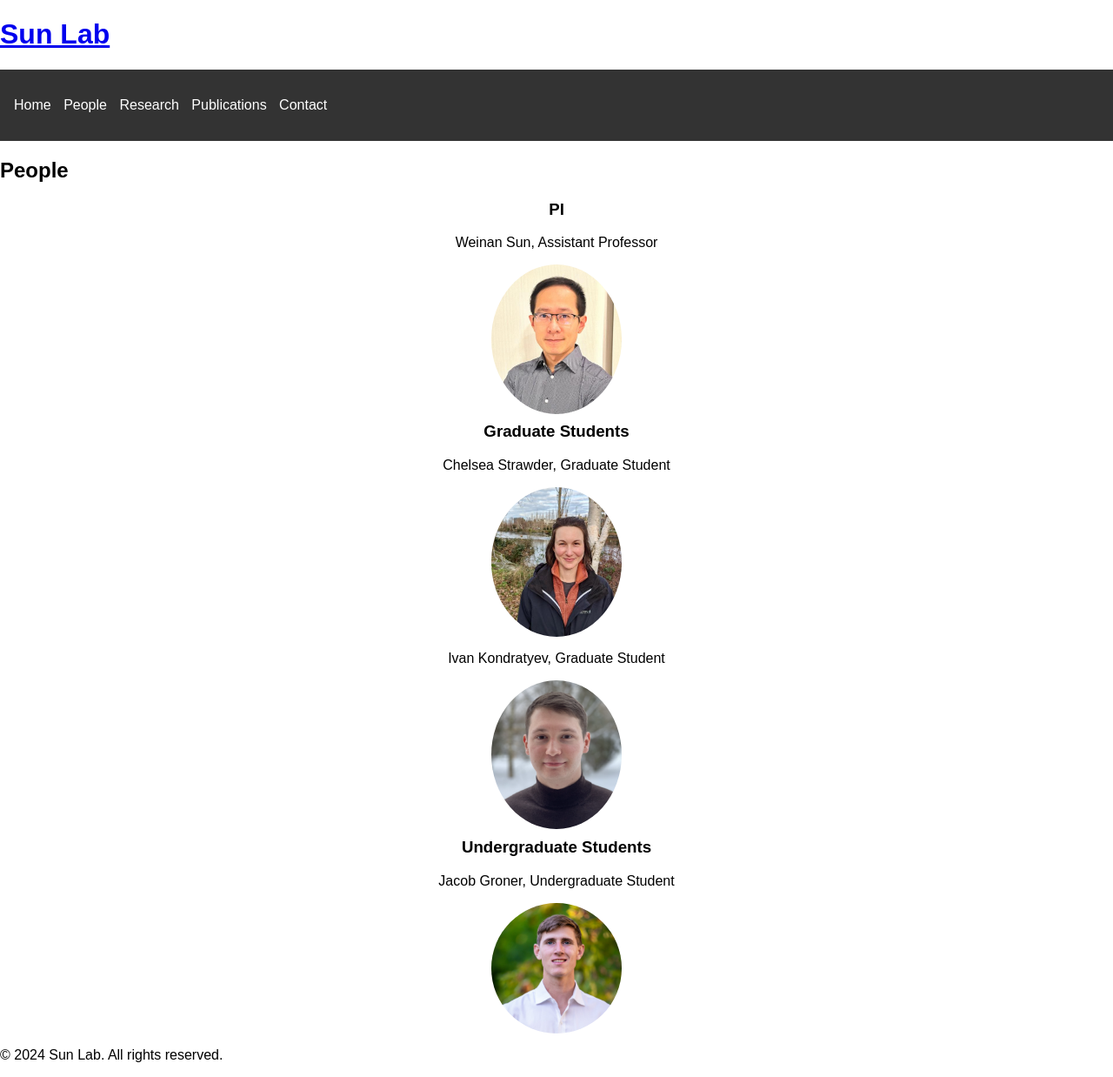
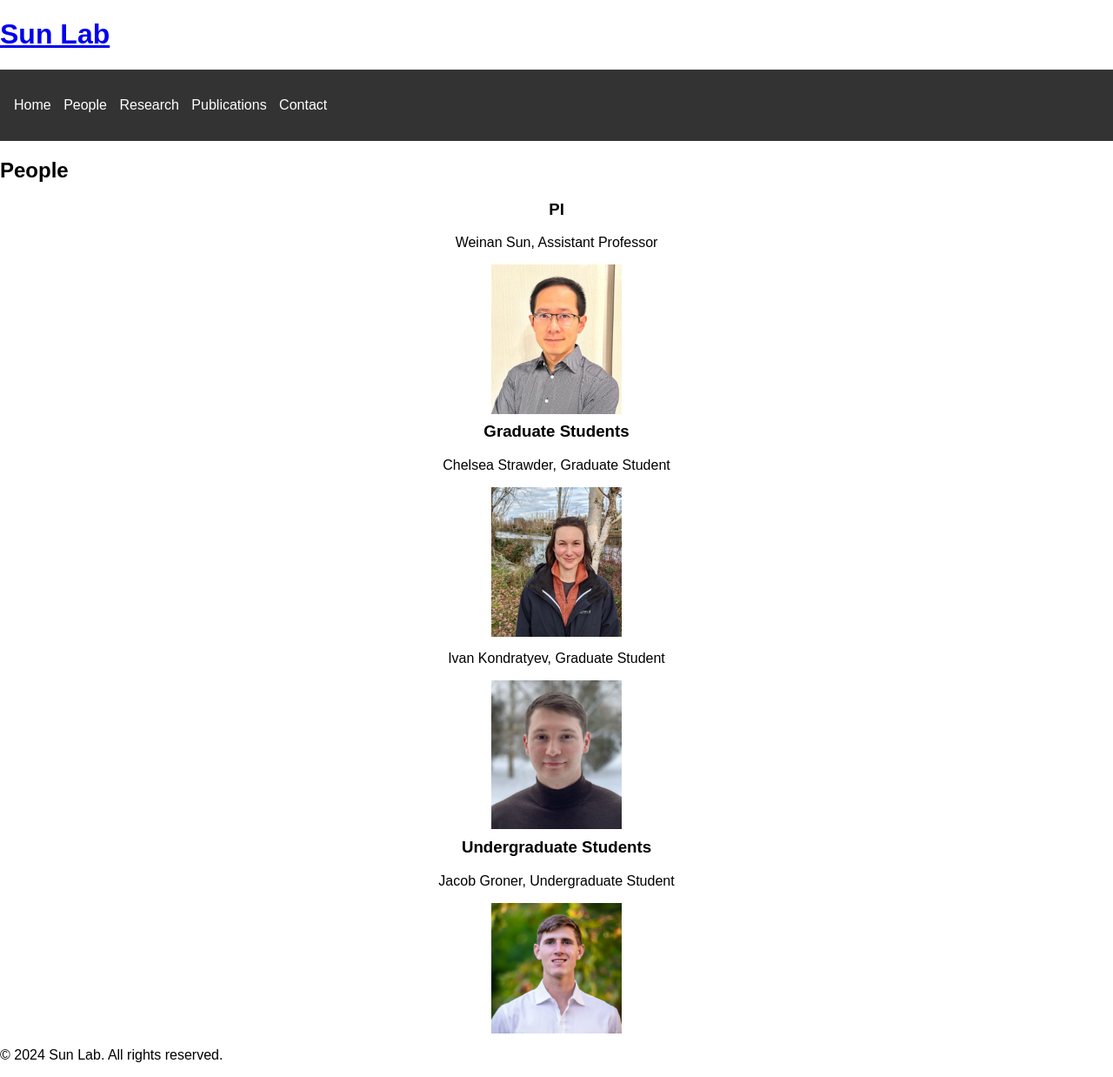
Before and after one commit to neuroai/my-awesome-site, a Jekyll site: the page built from people.md, in a window 1280 px wide. Shown: the whole page at 87% size. Built offline with Jekyll 4.4.1, drawn with Linux system fonts in a browser that asks for light colours.

Commit message:
Update custom.css

```diff
--- a/assets/css/custom.css
+++ b/assets/css/custom.css
@@ -1,4 +1,5 @@
-.cornell-logo, .cornell-pic {
+.cornell-logo, .cornell-pic, img {
     border-radius: 0 !important;
     clip-path: none !important;
+    shape-outside: none !important;
 }
```
